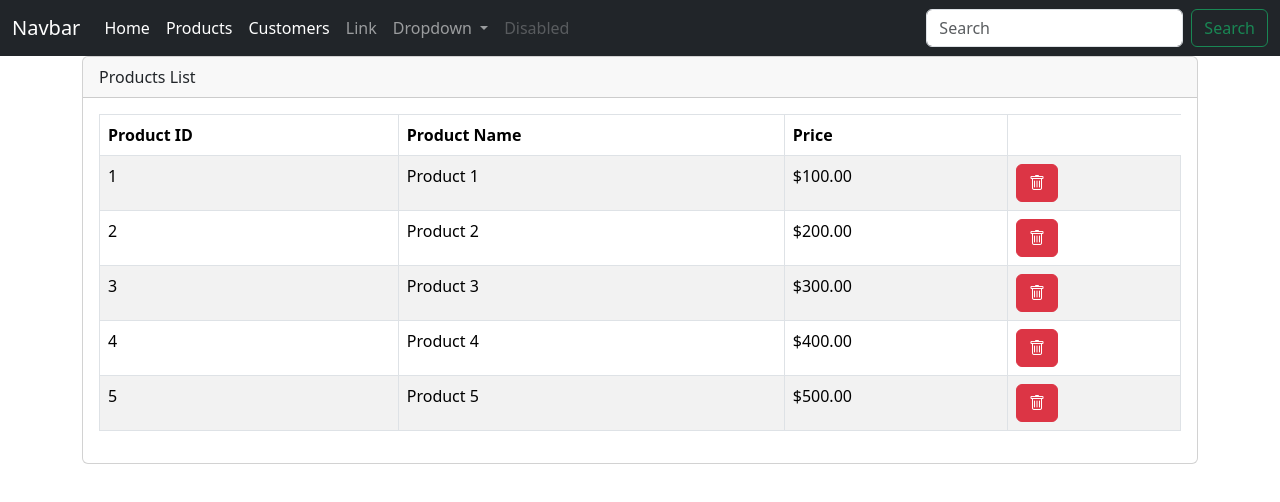
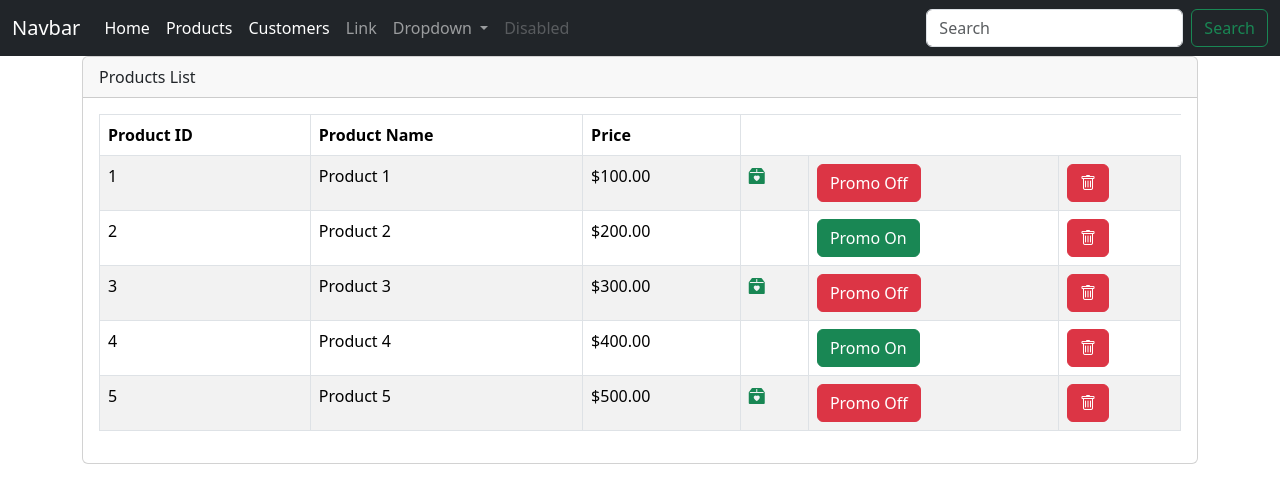
Before and after one commit to Aminuv/angular, an Angular app: page /products in a window 1280 px wide. Shown: the top 502 px of the page. Built offline with nearby package versions, Linux system fonts and the light colour scheme.

Commit message:
Add promotion feature to products and implement promotion toggle functionality

```diff
--- a/src/app/model/product.model.ts
+++ b/src/app/model/product.model.ts
@@ -2,4 +2,5 @@ export interface Product {
   id: number;
   name: string;
   price: number;
+  promotion: boolean;
 }
--- a/src/app/products/products.component.html
+++ b/src/app/products/products.component.html
@@ -22,6 +22,15 @@
                         <td>{{ product.name }}</td>
                         <td>{{ product.price | currency }}</td>
                         <td>
+                            <i *ngIf="product.promotion==true" class="bi bi-box2-heart-fill text-success" ></i>
+                        </td>
+                        <td>
+                            <button (click)="handleSetPromotion(product)" [ngClass]="product.promotion==true? 'btn-danger':'btn-success'" class="btn btn-success">
+                                <span *ngIf="product.promotion==true">Promo Off</span>
+                                <span *ngIf="product.promotion==false">Promo On</span>
+                            </button>
+                        </td>
+                        <td>
                             <button (click)="handleDeleteProduct(product)" class="btn btn-danger">
                                 <i class="bi bi-trash"></i>
                             </button>
--- a/src/app/products/products.component.ts
+++ b/src/app/products/products.component.ts
@@ -48,4 +48,15 @@ throw new Error('Method not implemented.');
    });
 
   }
+  handleSetPromotion(product:Product) {
+    let promo=product.promotion;
+    this.ProductService.setPromotion(product.id).subscribe({
+      next: (data) => {
+        product.promotion = !promo;
+      },
+      error: (err) => {
+        this.errorMessage = err;
+      },
+    });
+  }
 }
--- a/src/app/services/product.service.ts
+++ b/src/app/services/product.service.ts
@@ -1,6 +1,6 @@
+import { Product } from './../model/product.model';
 import { Injectable } from '@angular/core';
 import { Observable, of, throwError } from 'rxjs';
-import { Product } from '../model/product.model';
 
 @Injectable({
   providedIn: 'root'
@@ -10,11 +10,11 @@ export class ProductService {
 
   constructor() {
     this.products = [
-      { id: 1, name: 'Product 1', price: 100 },
-      { id: 2, name: 'Product 2', price: 200 },
-      { id: 3, name: 'Product 3', price: 300 },
-      { id: 4, name: 'Product 4', price: 400 },
-      { id: 5, name: 'Product 5', price: 500 }
+      { id: 1, name: 'Product 1', price: 100, promotion: true },
+      { id: 2, name: 'Product 2', price: 200, promotion: false },
+      { id: 3, name: 'Product 3', price: 300, promotion: true },
+      { id: 4, name: 'Product 4', price: 400, promotion: false },
+      { id: 5, name: 'Product 5', price: 500, promotion: true },
     ];
    }
 
@@ -27,4 +27,13 @@ export class ProductService {
     this.products = this.products.filter(product => product.id !== id);
     return of(true);
    }
+
+    public setPromotion(id : number) : Observable<boolean> {
+      let Product = this.products.find(product => product.id === id);
+      if (Product) {
+        Product.promotion = !Product.promotion;
+        return of(true);
+      }
+      else return throwError(() => new Error("Product not found"));
+    }
 }
```
